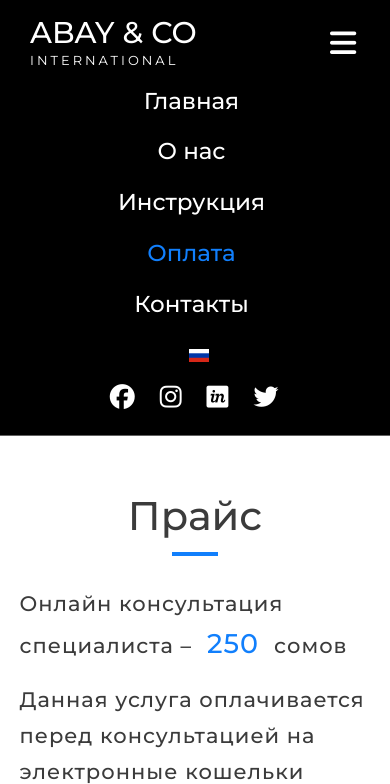
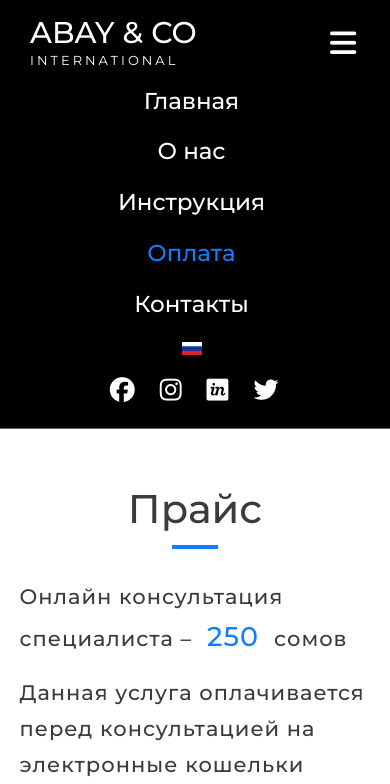
Before and after one commit to bael2018/Frist-experience, a plain HTML site: page price.html in a window 390 px wide. Both pictures are taken after a click on the button "Toggle navigation". Shown: the top 784 px of the page. Drawn offline with nearby package versions, Linux system fonts and the light colour scheme; a script that the page names is missing.

Commit message:
The change

```diff
--- a/css/about.css
+++ b/css/about.css
@@ -842,6 +842,15 @@
 
 @media screen and (max-width:992px){
 
+    .nav-link1{
+        padding: 0px !important;
+        padding-left: 0px !important;
+    }
+
+    .nav-item5{
+        padding-top: 0px !important;
+    }
+
     .dropdown-menu1{
         display: none !important;
     }
--- a/css/contact.css
+++ b/css/contact.css
@@ -774,6 +774,15 @@
     .botton{
         margin-right: 5px !important;
     }
+
+    .nav-link1{
+        padding: 0px !important;
+        padding-left: 0px !important;
+    }
+
+    .nav-item5{
+        padding-top: 0px !important;
+    }
 }
 
 @media screen and (max-width:990px){
@@ -834,10 +843,6 @@
         height: 15px;
         top: 15px;
         left: 10px;
-    }
-
-    .nav-item5 a::before{
-        width: 0px !important;
     }
 
     .nav-item{
--- a/css/pay.css
+++ b/css/pay.css
@@ -849,6 +849,15 @@
 
 @media screen and (max-width:992px){
 
+    .nav-link1{
+        padding: 0px !important;
+        padding-left: 0px !important;
+    }
+
+    .nav-item5{
+        padding-top: 0px !important;
+    }
+
     .dropdown-menu1{
         display: none !important;
     }
--- a/css/price.css
+++ b/css/price.css
@@ -726,6 +726,15 @@
     .botton{
         margin-right: 5px !important;
     }
+
+    .nav-link1{
+        padding: 0px !important;
+        padding-left: 0px !important;
+    }
+
+    .nav-item5{
+        padding-top: 0px !important;
+    }
 }
 
 @media screen and (max-width:990px){
@@ -788,10 +797,6 @@
         height: 15px;
         top: 15px;
         left: 10px;
-    }
-
-    .nav-item5 a::before{
-        width: 0px !important;
     }
 
     .nav-item{
```
